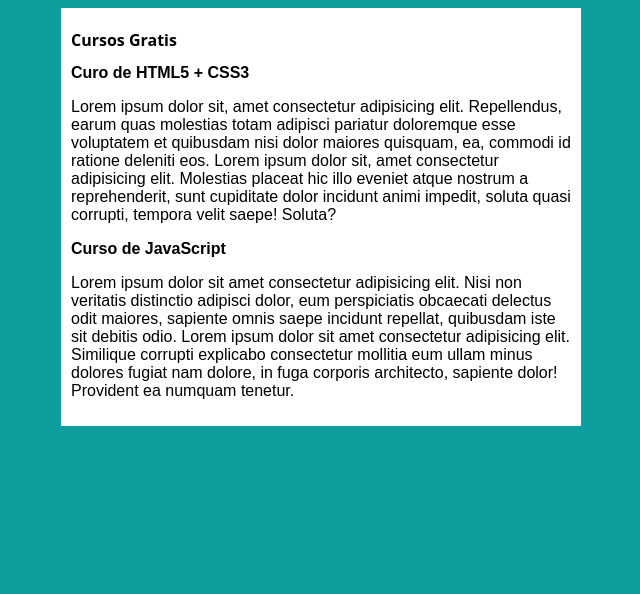
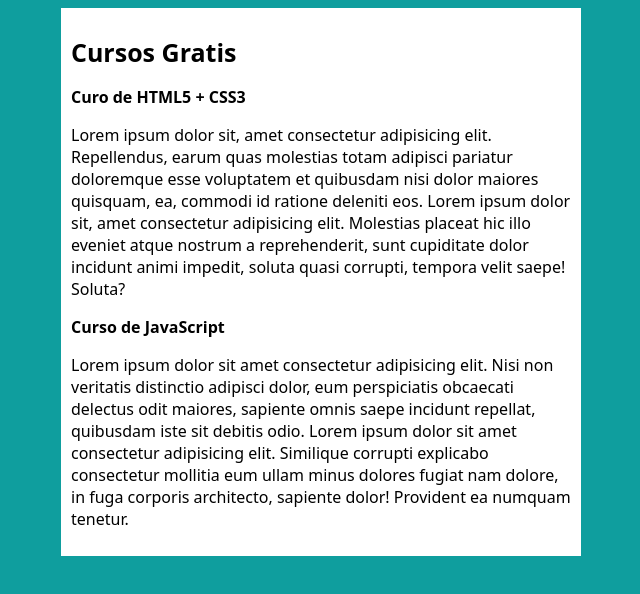
Before and after one commit to emarciel/CodeMaster-Cursos, a plain HTML site: page index.html in a window 1280 px wide. Shown: the whole page, without its empty margins (319-959 px from the left). Drawn offline with Linux system fonts and the light colour scheme.

Commit message:
Alterei font e tamanho
Alterei fonte padrão do site e tamanho do titulo principal

```diff
--- a/estilos/style.css
+++ b/estilos/style.css
@@ -1,9 +1,10 @@
 h1 {
     font-family: system-ui, -apple-system, BlinkMacSystemFont, 'Segoe UI', Roboto, Oxygen, Ubuntu, Cantarell, 'Open Sans', 'Helvetica Neue', sans-serif;
+    font-size: 25px;
 }
 
 * {
-    font-family: Arial, Helvetica, sans-serif;
+    font-family: system-ui, -apple-system, BlinkMacSystemFont, 'Segoe UI', Roboto, Oxygen, Ubuntu, Cantarell, 'Open Sans', 'Helvetica Neue', sans-serif;
     font-size: 16px;
 }
 
```
